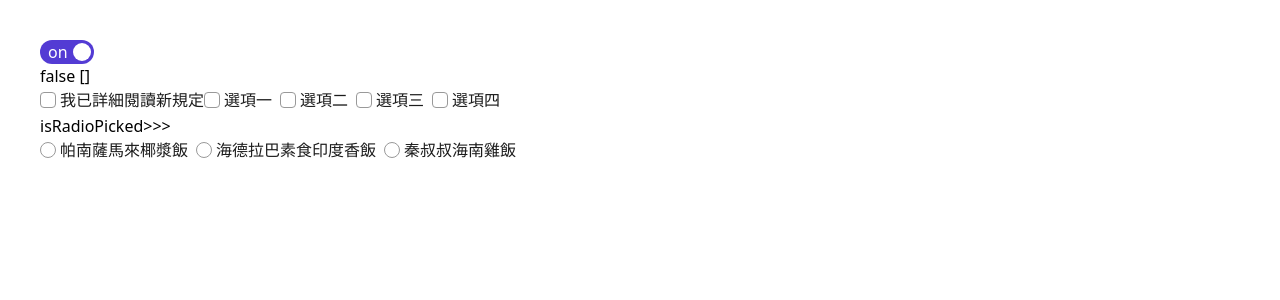
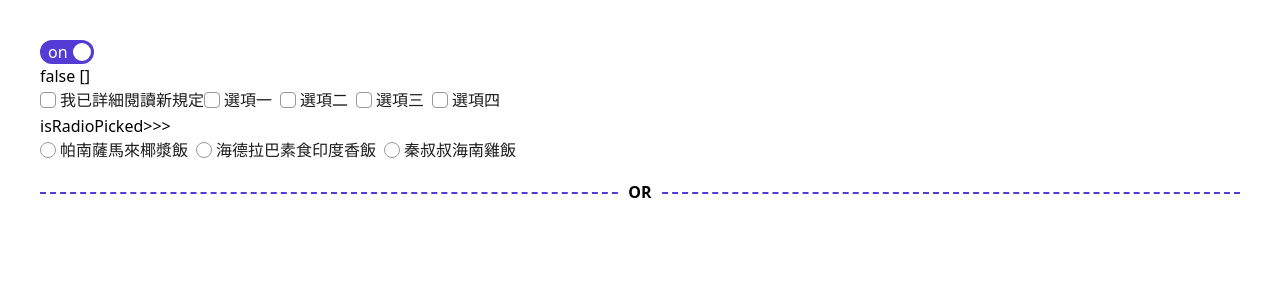
Before and after one commit to jonyworker/comp_dev_space, a Vue app: page / in a window 1280 px wide. Shown: the top 300 px of the page. Built offline with nearby package versions, Linux system fonts and the light colour scheme.

Commit message:
✨feat：Divider.vue 完成。

```diff
--- a/src/App.vue
+++ b/src/App.vue
@@ -6,6 +6,7 @@ import Checkbox from "@/ui/element/Checkbox/Checkbox.vue";
 import CheckboxGroup from "@/ui/element/Checkbox/CheckboxGroup.vue";
 import Radio from "@/ui/element/Radio/Radio.vue";
 import RadioGroup from "@/ui/element/Radio/RadioGroup.vue";
+import Divider from "@/ui/element/Divider/Divider.vue";
 // toggle 所需資料
 const isChecked = ref(true);
 const handleToggle = () => {
@@ -96,7 +97,18 @@ const isRadioPicked = ref("");
                     v-model="isRadioPicked"
                 ></Radio>
             </Radio-Group>
+        </div>
 
+        <!-- Divider -->
+        <div class="">
+            <Divider
+                layout="horizontal"
+                type="dashed"
+                themeColor="primary"
+                width="small"
+                align="center"
+                >OR</Divider
+            >
         </div>
     </div>
 </template>
--- /dev/null
+++ b/src/style/component/element/_divider.scss
@@ -0,0 +1,153 @@
+@use "sass:color";
+
+/*--- Divider layout ---*/
+.divider-horizontal {
+    display: flex;
+    width: 100%;
+    position: relative;
+    align-items: center;
+}
+
+.divider-horizontal:before {
+    position: absolute;
+    display: block;
+    top: 50%;
+    left: 0;
+    width: 100%;
+    content: "";
+}
+
+.divider-vertical {
+    min-height: 100%;
+    margin: 0 1rem;
+    display: flex;
+    position: relative;
+    justify-content: center;
+}
+
+.divider-vertical:before {
+    position: absolute;
+    display: block;
+    top: 0;
+    left: 50%;
+    height: 100%;
+    content: "";
+}
+
+/*--- Divider content ---*/
+.divider-content {
+    z-index: 1;
+}
+.divider .divider-content {
+    background-color: $color-white;
+}
+.divider.divider-horizontal .divider-content {
+    padding: 0 0.5rem;
+}
+.divider.divider-vertical .divider-content {
+    padding: 0.5rem 0;
+}
+
+/*--- Divider border type ---*/
+.divider.divider-solid.divider-horizontal:before {
+    border-top-style: solid;
+}
+.divider.divider-solid.divider-vertical:before {
+    border-left-style: solid;
+}
+.divider.divider-dashed.divider-horizontal:before {
+    border-top-style: dashed;
+}
+.divider.divider-dashed.divider-vertical:before {
+    border-left-style: dashed;
+}
+.divider.divider-dotted.divider-horizontal:before {
+    border-top-style: dotted;
+}
+.divider.divider-dotted.divider-vertical:before {
+    border-left-style: dotted;
+}
+
+/*--- Divider horizontal border width ---*/
+.divider.divider-horizontal {
+    margin: 1rem 0;
+    padding: 0 1rem;
+}
+.divider.divider-horizontal:before {
+    // border-top-width: 1px;
+    border-top-color: $color-gray20;
+}
+@each $theme in $themes {
+    .divider.divider-#{$theme}.divider-horizontal:before {
+        // border-top-width: 1px;
+        border-top-color: getThemeColor($mode, $theme, "default");
+    }
+}
+.divider.divider-width-xsmall.divider-horizontal:before {
+    border-top-width: 1px;
+}
+.divider.divider-width-small.divider-horizontal:before {
+    border-top-width: 2px;
+}
+.divider.divider-width-medium.divider-horizontal:before {
+    border-top-width: 4px;
+}
+.divider.divider-width-large.divider-horizontal:before {
+    border-top-width: 6px;
+}
+.divider.divider-width-xlarge.divider-horizontal:before {
+    border-top-width: 8px;
+}
+
+/*--- Divider vertical border width ---*/
+.divider.divider-vertical {
+    margin: 0 1rem;
+    padding: 1rem 0;
+}
+.divider.divider-vertical:before {
+    // border-left-width: 1px;
+    border-left-color: $color-gray20;
+}
+@each $theme in $themes {
+    .divider.divider-#{$theme}.divider-vertical:before {
+        // border-left-width: 1px;
+        border-left-color: getThemeColor($mode, $theme, "default");
+    }
+}
+.divider.divider-width-xsmall.divider-vertical:before {
+    border-left-width: 1px;
+}
+.divider.divider-width-small.divider-vertical:before {
+    border-left-width: 2px;
+}
+.divider.divider-width-medium.divider-vertical:before {
+    border-left-width: 4px;
+}
+.divider.divider-width-large.divider-vertical:before {
+    border-left-width: 6px;
+}
+.divider.divider-width-xlarge.divider-vertical:before {
+    border-left-width: 8px;
+}
+
+/*--- Divider horizontal align ---*/
+.divider-start.divider-horizontal {
+    justify-content: flex-start;
+}
+.divider-center.divider-horizontal {
+    justify-content: center;
+}
+.divider-end.divider-horizontal {
+    justify-content: flex-end;
+}
+
+/*--- Divider vertical align ---*/
+.divider-start.divider-vertical {
+    align-items: flex-start;
+}
+.divider-center.divider-vertical {
+    align-items: center;
+}
+.divider-end.divider-vertical {
+    align-items: flex-end;
+}
--- a/src/style/globals.scss
+++ b/src/style/globals.scss
@@ -1,31 +1,32 @@
-@import './theme/_reset';
-@import './theme/_variable';
-@import './theme/_function';
-@import './theme/_map';
-@import './theme/_base';
-@import './component/element/_title';
-@import './component/element/_button';
-@import './component/element/_input';
-@import './component/element/_textarea';
-@import './component/element/_toggle';
-@import './component/element/_radio';
-@import './component/element/_checkbox';
-@import './component/module/_tabs';
-@import './component/_accordion';
-@import './component/element/_breadcrumb';
-@import './component/element/_progress';
-@import './component/module/_search';
-@import './component/module/_slider';
-@import './component/section/_card';
-@import './component/element/_avatar';
-@import './component/element/_avatar_group';
-@import './component/module/_menu';
-@import './component/module/_password';
-@import './component/module/_tooltip';
-@import './custom';
-@import './component/element/_image';
+@import "./theme/_reset";
+@import "./theme/_variable";
+@import "./theme/_function";
+@import "./theme/_map";
+@import "./theme/_base";
+@import "./component/element/_title";
+@import "./component/element/_button";
+@import "./component/element/_input";
+@import "./component/element/_textarea";
+@import "./component/element/_toggle";
+@import "./component/element/_radio";
+@import "./component/element/_checkbox";
+@import "./component/element/_divider";
+@import "./component/module/_tabs";
+@import "./component/_accordion";
+@import "./component/element/_breadcrumb";
+@import "./component/element/_progress";
+@import "./component/module/_search";
+@import "./component/module/_slider";
+@import "./component/section/_card";
+@import "./component/element/_avatar";
+@import "./component/element/_avatar_group";
+@import "./component/module/_menu";
+@import "./component/module/_password";
+@import "./component/module/_tooltip";
+@import "./custom";
+@import "./component/element/_image";
 
 .icon {
-  width: 24px;
-  height: 24px;
+    width: 24px;
+    height: 24px;
 }
--- /dev/null
+++ b/src/ui/element/Divider/Divider.vue
@@ -0,0 +1,64 @@
+<script setup>
+import { ref } from "vue";
+
+const props = defineProps({
+    layout: {
+        //線條方向
+        type: String,
+        default: "horizontal",
+        validator: (value) => ["horizontal", "vertical"].includes(value),
+    },
+    type: {
+        //線條種類
+        type: String,
+        default: "solid",
+        validator: (value) => ["solid", "dashed", "dotted"].includes(value),
+    },
+    themeColor: {
+        //線條顏色
+        type: String,
+        default: "primary",
+        validator: (value) =>
+            [
+                "primary",
+                "secondary",
+                "tertiary",
+                "success",
+                "warning",
+                "error",
+                "info",
+            ].includes(value),
+    },
+    width: {
+        //線條粗細
+        type: String,
+        default: "xsmall",
+        validator: (value) =>
+            ["xsmall", "small", "medium", "large", "xlarge"].includes(value),
+    },
+    align: {
+        //文字位置
+        type: String,
+        validator: (value) => ["start", "center", "end"].includes(value),
+    },
+});
+</script>
+
+<template>
+    <div
+        :class="[
+            'divider',
+            `divider-${props.layout}`,
+            `divider-width-${props.width}`,
+            `divider-${props.type}`,
+            `divider-${props.themeColor}`,
+            $slots.default ? `divider-${props.align}` : '',
+        ]"
+    >
+        <div v-if="$slots.default" class="divider-content">
+            <b><slot></slot></b>
+        </div>
+    </div>
+</template>
+
+<style lang="scss" scoped></style>
```
